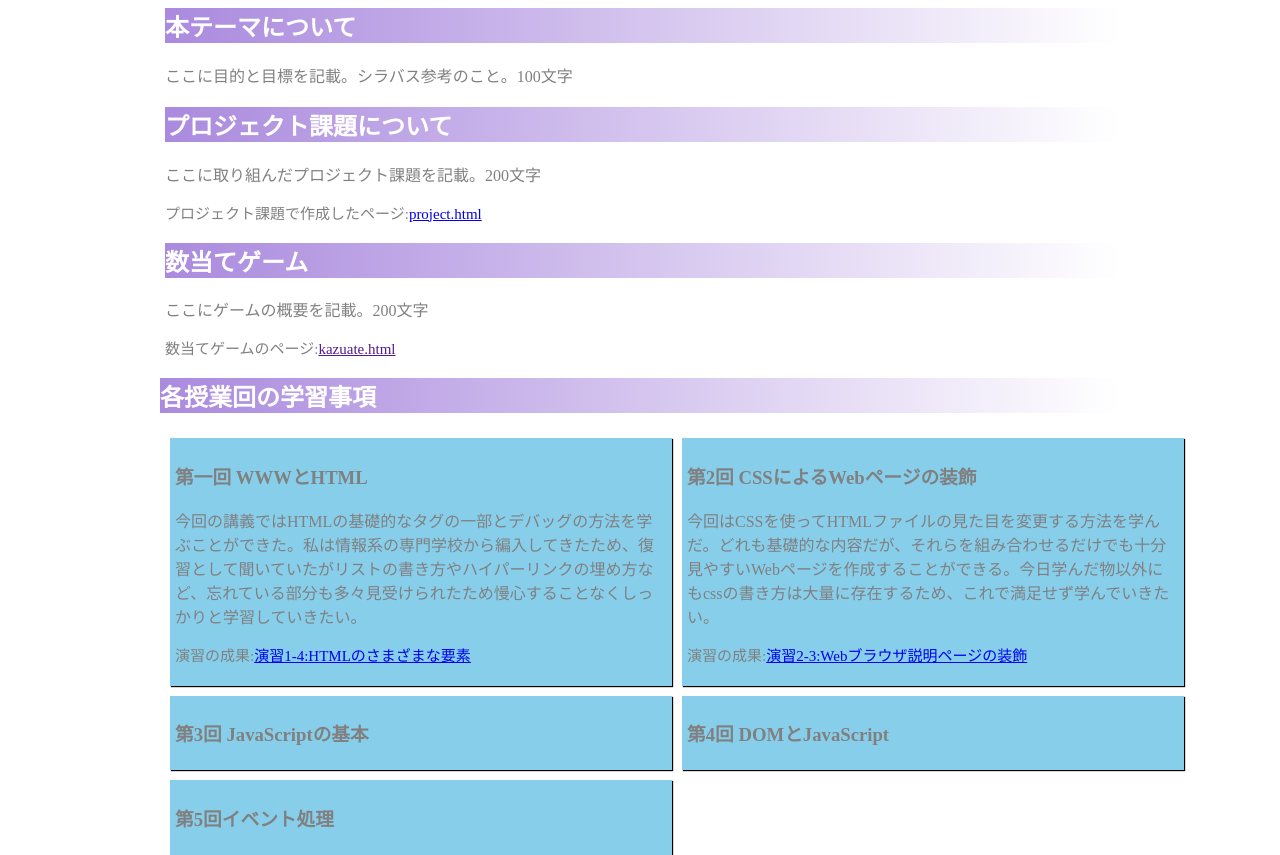
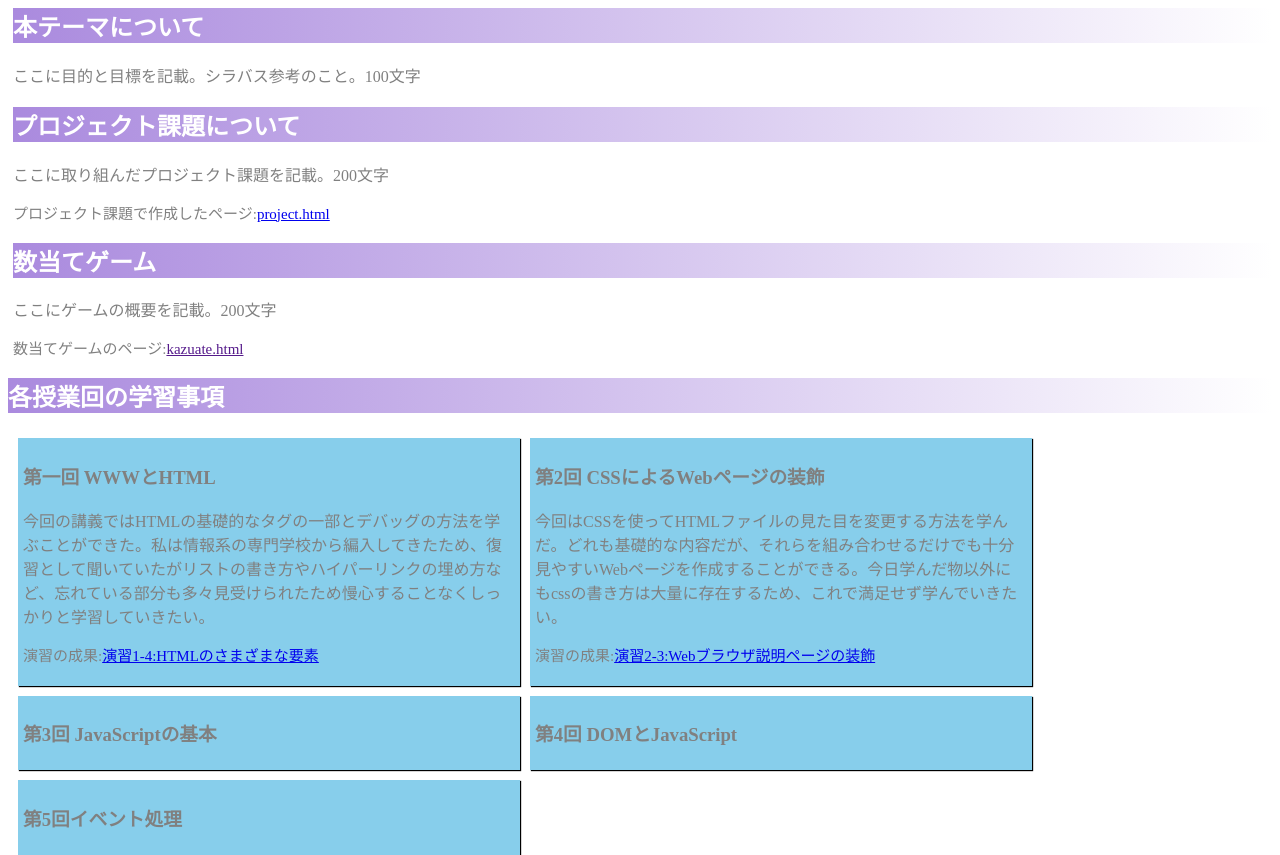
Before and after one commit to G578412025/medialabo, a plain HTML site: page index.html in a window 1280 px wide. Shown: the part 81-936 px from the top of the page. Drawn offline with Linux system fonts and the light colour scheme.

Commit message:
中央寄せ削除

```diff
--- a/index.css
+++ b/index.css
@@ -1,7 +1,4 @@
-body{
-    width:960px;
-    margin: auto;
-}
+
 
 h1{
     color:white;
```
